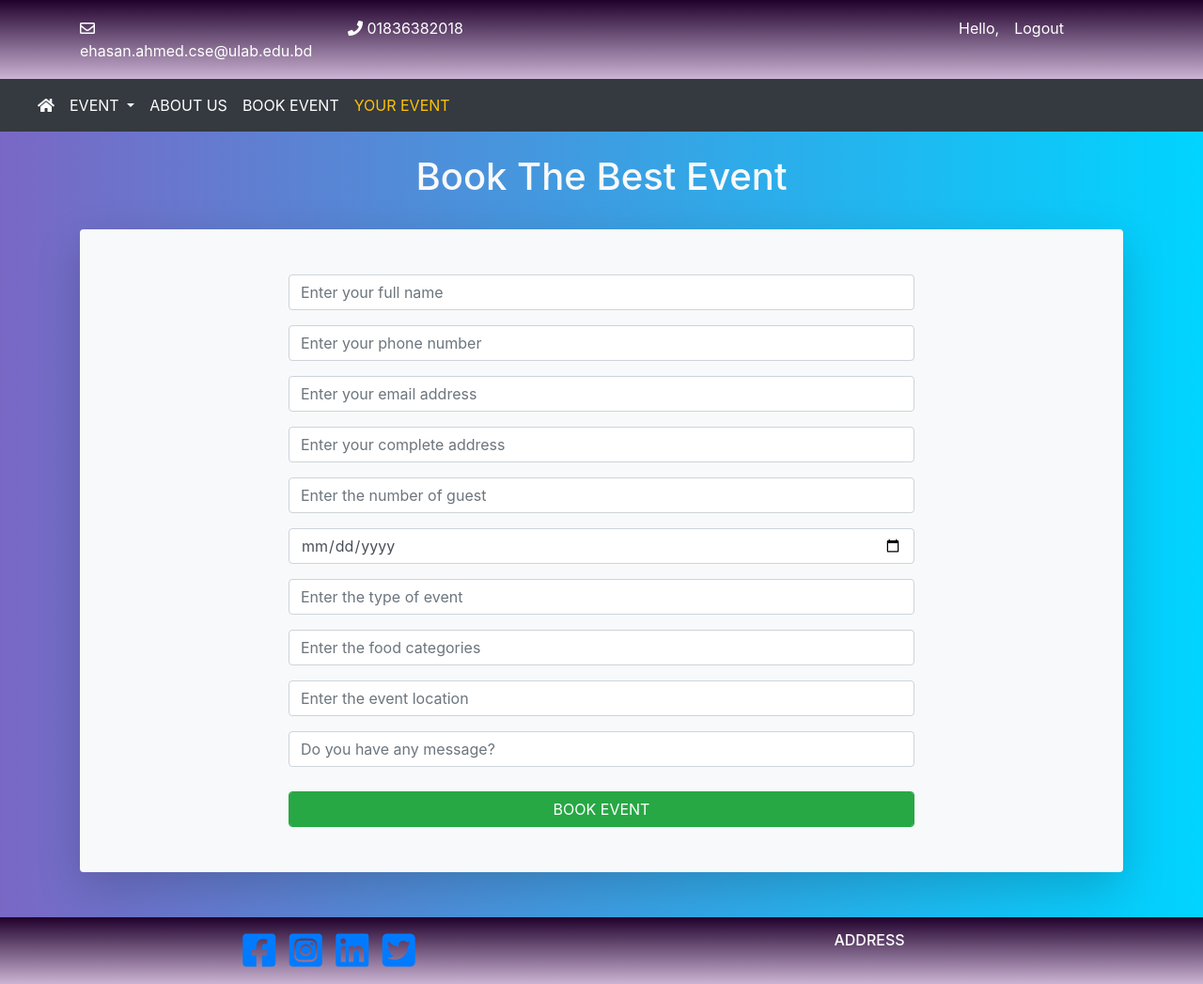
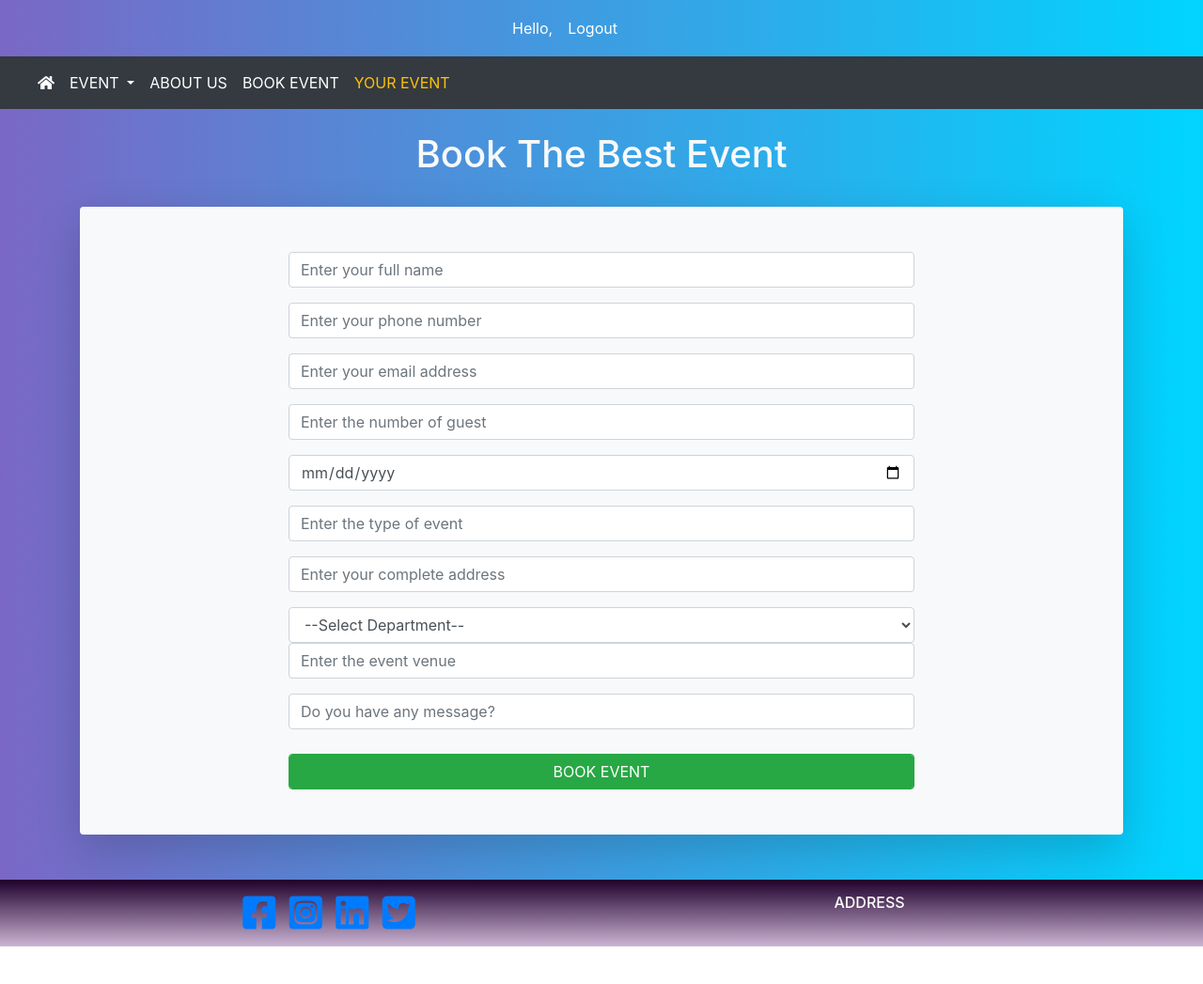
Before and after one commit to Icarus-afk/DP2, a Django app: page /bookevent in a window 1280 px wide. Shown: the whole page at 94% size. After the commit the page ends 1007 px from the top, so only its background shows below. Run offline with Django 4.2, Linux system fonts and the light colour scheme; a user stored in the database is signed in; data comes from the database, SQL or seed files in the repository; both versions use the stored data as it was after the commit; some libraries are stand-ins or nearby versions.

Commit message:
bug fix 2

```diff
--- a/event/website/static/evenstyle.css
+++ b/event/website/static/evenstyle.css
@@ -30,7 +30,7 @@ header .nav-link-active a{
     }
 
 .head{
-    background-image: linear-gradient(#20002c,#cbb4d4);
+    background-image: #20002c;
     color:white;
     padding:10px
     }
--- a/event/website/templates/base.html
+++ b/event/website/templates/base.html
@@ -21,8 +21,6 @@
       <div class="head">
         <div class="container">
           <div class="row">
-            <div class="col-sm-3 py-2"><i class="far fa-envelope"></i> ehasan.ahmed.cse@ulab.edu.bd</div>
-            <div class="col-sm-2 py-2"><i class="fas fa-phone"></i> 01836382018</div>
             <div class="col-sm-5"></div>
             {% if user.is_authenticated %}
             <div class="nav-link-active py-2"><a href="user">Hello, {{user.first_name}}</a></div>
@@ -82,10 +80,10 @@
   <div class="container" align="center">
     <div class="row">
       <div class="col-md-6">
-        <a href="https://www.facebook.com/dk.dipu.10"><i class="fab fa-facebook-square fa-3x" id="font-id"></i></a>
-        <a href="https://www.instagram.com/dipukanu96/"><i class="fab fa-instagram-square fa-3x" id="font-id"></i></a>
-        <a href="https://www.linkedin.com/in/dipu-kanu-8a1883195/"><i class="fa-brands fa-linkedin" id="font-id"></i> </a>
-        <a href="https://twitter.com/kanu_dipu"><i class="fa-brands fa-square-twitter" id="font-id"></i></a>
+        <a href="https://www.facebook.com"><i class="fab fa-facebook-square fa-3x" id="font-id"></i></a>
+        <a href="https://www.instagram.com"><i class="fab fa-instagram-square fa-3x" id="font-id"></i></a>
+        <a href="https://www.linkedin.com"><i class="fa-brands fa-linkedin" id="font-id"></i> </a>
+        <a href="https://twitter.com"><i class="fa-brands fa-square-twitter" id="font-id"></i></a>
       </div>
       <div class="col-sm-6">
         <h6>ADDRESS</h6>
--- a/event/website/templates/book.html
+++ b/event/website/templates/book.html
@@ -32,9 +32,6 @@
             <input type="email" name="email" placeholder="Enter your email address" class="form-control">
           </div>
           <div class="form-group">
-            <input type="text" name="location" placeholder="Enter your complete address" class="form-control">
-          </div>
-          <div class="form-group">
             <input type="number" name="people" placeholder="Enter the number of guest" class="form-control">
           </div>
           <div class="form-group">
@@ -44,15 +41,22 @@
             <input type="text" name="event" placeholder="Enter the type of event " class="form-control">
           </div>
           <div class="form-group">
-            <input type="text" name="food" placeholder="Enter the food categories" class="form-control">
+            <input type="text" name="address" placeholder="Enter your complete address" class="form-control">
           </div>
+          <select name="foods" id="dropdownfood" class="form-control">
+            <option value="0">--Select Department--</option>
+            {% for food in fd  %}
+            <option value="{{ food.id }}">{{ food.package }}</option>
+            {% endfor %}
+        </select>
           <div class="form-group">
-            <input type="text" name="address" placeholder="Enter the event location" class="form-control">
+            <input type="text" name="venue" placeholder="Enter the event venue" class="form-control">
           </div>
+
           <div class="form-group">
             <input type="text" name="message" placeholder="Do you have any message?" class="form-control">
           </div>
-          <button type="submit" class=" btn btn-success form-control">BOOK EVENT</button>
+          <button type="submit" class=" btn btn-success form-control" value = "Submit">BOOK EVENT</button>
           </form>
         </div>
       </div>
--- a/event/website/urls.py
+++ b/event/website/urls.py
@@ -9,6 +9,7 @@ urlpatterns = [
     path("login", views.login, name = "login"),
     path("user", views.user_data, name = "userdata"),
     path("about", views.aboutus, name = "about"),
+    path("venue", views.venue, name = "venue"),
     path("family", views.family, name = "family"),
     path("charity", views.charity, name = "charity"),
     path("business", views.business, name = "business"),
@@ -24,4 +25,6 @@ urlpatterns = [
     path('password_reset_complete',auth_views.PasswordResetCompleteView.as_view(template_name='password_reset_complete.html'),name="password_reset_complete"),
 ]
 
+
+
 urlpatterns+=static(settings.MEDIA_URL, document_root=settings.MEDIA_ROOT)
--- a/event/website/views.py
+++ b/event/website/views.py
@@ -1,5 +1,5 @@
 from django.shortcuts import redirect, render
-from .models import Family, Charity, Culture, Business, Venue, Contact_us, Book_event
+from .models import Family, Charity, Culture, Business, Venue, Contact_us, Book_event, Food
 from django.contrib.auth.decorators import login_required
 from django.contrib import messages
 from django.contrib.auth.forms import PasswordChangeForm
@@ -49,6 +49,7 @@ def venue(request):
 
 @login_required(login_url='login')
 def book_event(request):
+    fooddrop = Food.objects.all()
     if request.method == "POST":
         Name = request.POST['name']
         Mobile = request.POST['mobile']
@@ -57,23 +58,20 @@ def book_event(request):
         Date = request.POST['date']
         Event = request.POST['event']
         Address = request.POST['address']
-        Food = request.POST['food']
+        Foods = request.POST.get['fd']
         Venue = request.POST['venue']
         Message = request.POST['message']
-        if (Mobile and Email and Address and Name) == "":
-            messages.info(request, "Warning! Field missing!")
-            return redirect("/bookevent")
+        if (( Mobile and Email and Address)==""):
+            messages.info(request,'Warning field required')
+            return redirect('/bookevent')
         else:
-            book = Book_event(name=Name, mobile=Mobile, email=Email, people=People, date=Date, event=Event, food=Food, address=Address, venue=Venue, message = Message)
-            book.user = request.user
-            book.name = request.user
-            book.save()
-            messages.info(
-                request, "Thank you for your booking, The event has been booked successfully!")
-            return redirect("/")
-
-    return render(request, "book.html")
-
+            guest=Book_event(name=Name,mobile=Mobile,email=Email,venue=Venue,people=People,date=Date,event=Event,food=Foods,address=Address,message=Message)
+            guest.user=request.user
+            guest.name=request.user
+            guest.save()
+            messages.info(request, "Your Event is booked successfully! Thank you for booking an event with us!")
+            return redirect('/')
+    return render(request,'book.html', context = {'fd':fooddrop})
 
 def about_us(request):
     return render(request, "aboutus.html")
```
Also changed, not shown: event/db.sqlite3.
